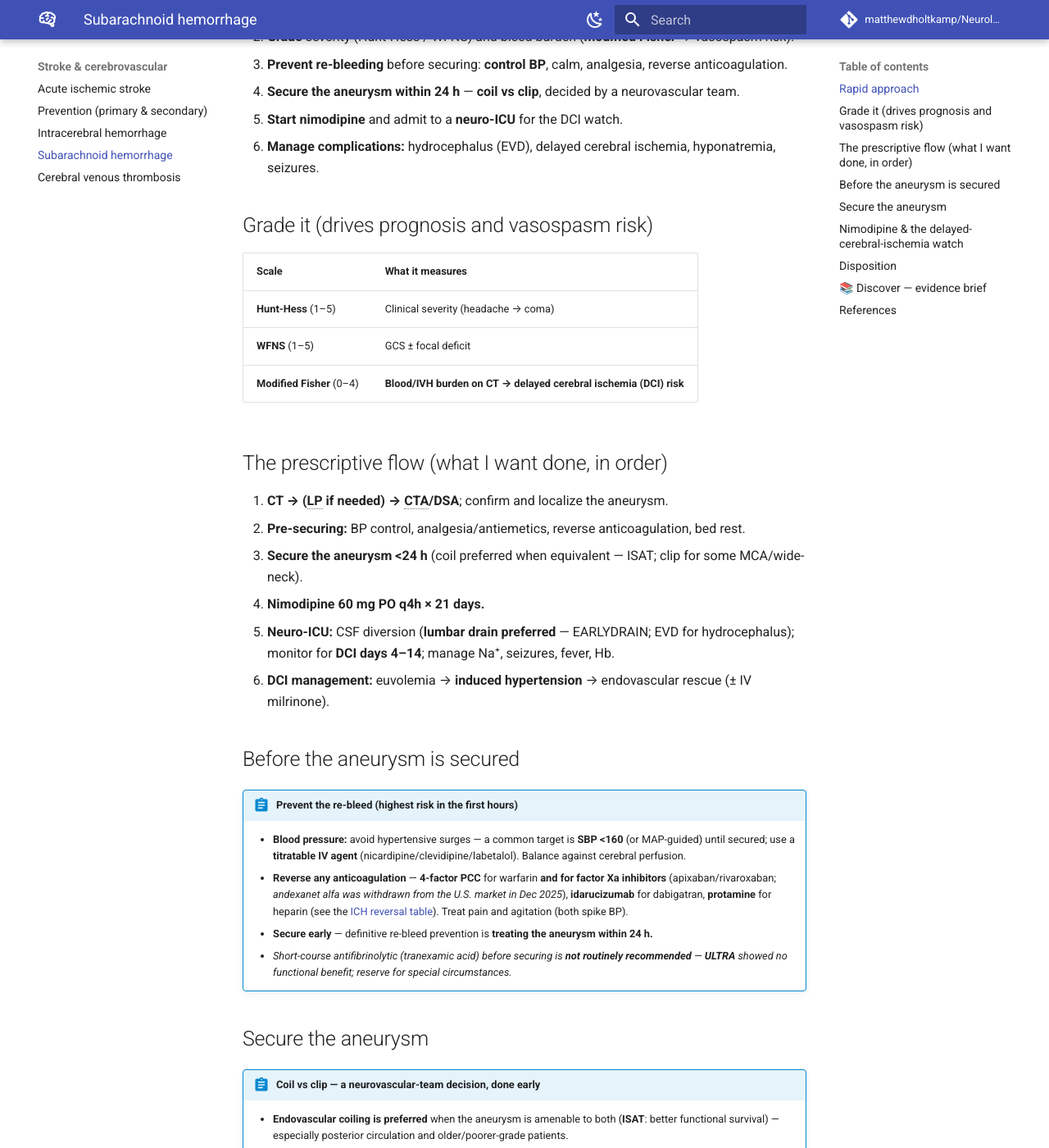
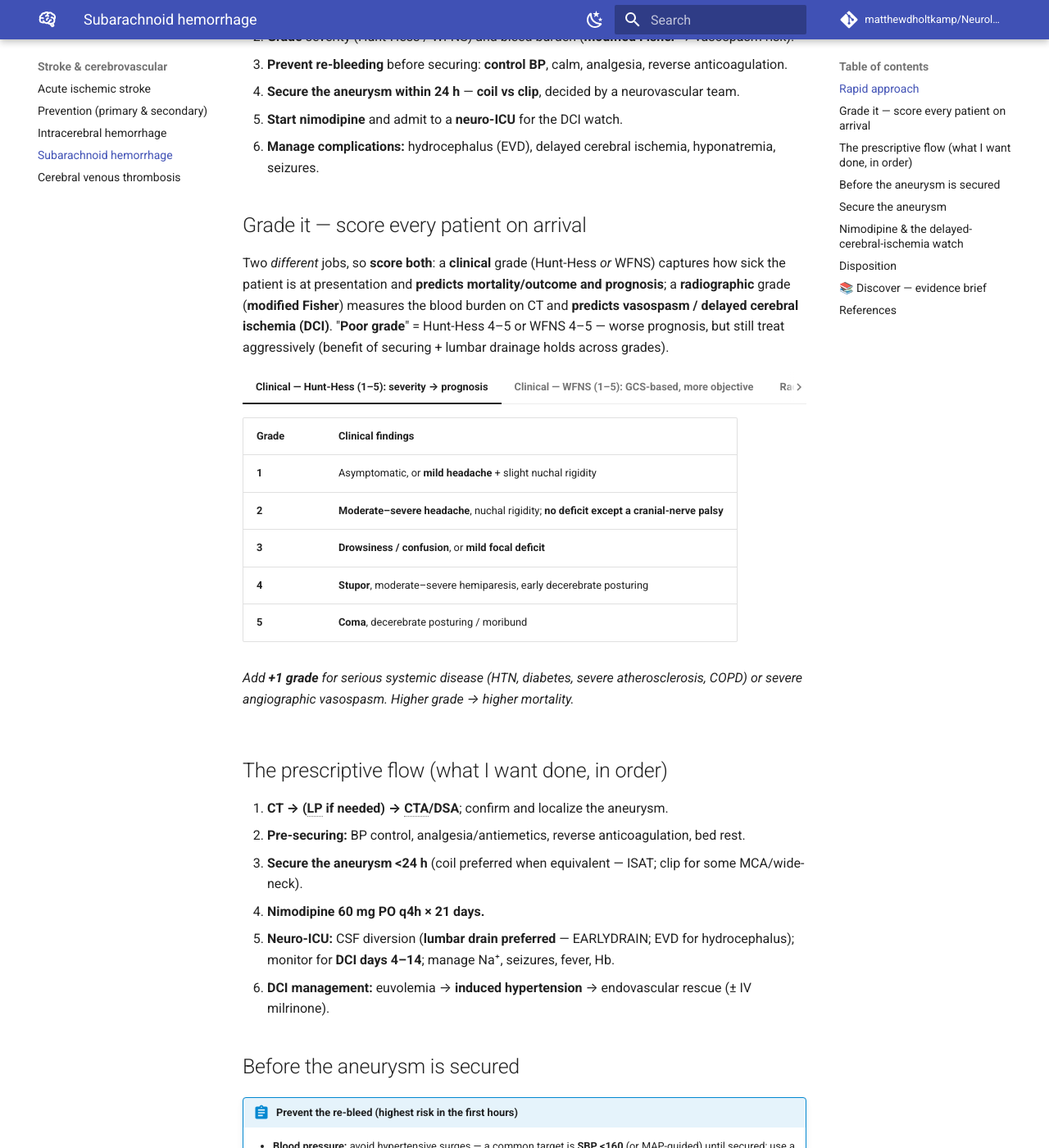
Before and after one commit to matthewdholtkamp/Neurology, an MkDocs documentation site: the page built from docs/stroke/subarachnoid-hemorrhage.md, in a window 1280 px wide and 1400 px high, scrolled down 741 px. Shown: the whole window at 82% size. Built offline with MkDocs 1.6.1 and Material for MkDocs 9.7.7, drawn with Linux system fonts in a browser that asks for light colours; comment, search, counter and statistics services are not loaded; some of the changed text lies outside the part shown.

Commit message:
SAH: make the grading scales fully scoreable from the page
Replace the brief 3-row grading table with tabbed, point-by-point scoring tables
so a provider can actually grade at the bedside, and explain what each is for:
- Hunt-Hess (1-5): clinical severity -> prognosis/mortality (+1 for systemic
  disease/vasospasm).
- WFNS (1-5): GCS + motor deficit; objective, guideline-favored; good vs poor grade.
- Modified Fisher (0-4): thin/thick SAH + IVH -> symptomatic-vasospasm/DCI risk
  gradient (~0% -> ~40%).
Add 'poor grade = HH/WFNS 4-5, still treat aggressively' framing and a grading-
scales reference. Verified definitions against standard sources.

Co-Authored-By: Claude Fable 5 <noreply@anthropic.com>

```diff
--- a/docs/stroke/subarachnoid-hemorrhage.md
+++ b/docs/stroke/subarachnoid-hemorrhage.md
@@ -25,13 +25,53 @@ ischemia, hydrocephalus, and hyponatremia in a neuro-ICU.
 5. **Start nimodipine** and admit to a **neuro-ICU** for the DCI watch.
 6. **Manage complications:** hydrocephalus (EVD), delayed cerebral ischemia, hyponatremia, seizures.
 
-## Grade it (drives prognosis and vasospasm risk)
+## Grade it — score every patient on arrival
 
-| Scale | What it measures |
-|---|---|
-| **Hunt-Hess** (1–5) | Clinical severity (headache → coma) |
-| **WFNS** (1–5) | GCS ± focal deficit |
-| **Modified Fisher** (0–4) | **Blood/IVH burden on CT → delayed cerebral ischemia (DCI) risk** |
+Two *different* jobs, so **score both**: a **clinical** grade (Hunt-Hess *or* WFNS) captures how sick
+the patient is at presentation and **predicts mortality/outcome and prognosis**; a **radiographic**
+grade (**modified Fisher**) measures the blood burden on CT and **predicts vasospasm / delayed
+cerebral ischemia (DCI)**. "**Poor grade**" = Hunt-Hess 4–5 or WFNS 4–5 — worse prognosis, but still
+treat aggressively (benefit of securing + lumbar drainage holds across grades).
+
+=== "Clinical — Hunt-Hess (1–5): severity → prognosis"
+
+    | Grade | Clinical findings |
+    |---|---|
+    | **1** | Asymptomatic, or **mild headache** + slight nuchal rigidity |
+    | **2** | **Moderate–severe headache**, nuchal rigidity; **no deficit except a cranial-nerve palsy** |
+    | **3** | **Drowsiness / confusion**, or **mild focal deficit** |
+    | **4** | **Stupor**, moderate–severe hemiparesis, early decerebrate posturing |
+    | **5** | **Coma**, decerebrate posturing / moribund |
+
+    *Add **+1 grade** for serious systemic disease (HTN, diabetes, severe atherosclerosis, COPD) or
+    severe angiographic vasospasm. Higher grade → higher mortality.*
+
+=== "Clinical — WFNS (1–5): GCS-based, more objective"
+
+    | Grade | GCS | Motor deficit |
+    |---|---|---|
+    | **1** | **15** | No |
+    | **2** | **13–14** | No |
+    | **3** | **13–14** | **Yes** |
+    | **4** | **7–12** | ± (either) |
+    | **5** | **3–6** | ± (either) |
+
+    *WFNS is reproducible (built on the GCS) and is the scale the 2023 guideline leans on. Grades 1–2
+    are "good grade," 4–5 "poor grade."*
+
+=== "Radiographic — modified Fisher (0–4): blood → vasospasm/DCI risk"
+
+    | Grade | CT appearance | Approx. symptomatic-vasospasm risk |
+    |---|---|---|
+    | **0** | No SAH and no IVH | ~0% |
+    | **1** | **Thin** SAH (<1 mm), **no** IVH | low (~6–24%) |
+    | **2** | **Thin** SAH **+ IVH** | intermediate |
+    | **3** | **Thick** SAH (≥1 mm), **no** IVH | high (~33%) |
+    | **4** | **Thick** SAH **+ IVH** | highest (~40%) |
+
+    *"Thick" = cisternal/fissural blood ≥1 mm (filling a cistern/fissure). The **modified** Fisher
+    improved on the original by counting **IVH** and by rising monotonically with risk — use it to
+    anticipate the DCI watch, not to decide whether to secure the aneurysm.*
 
 ## The prescriptive flow (what I want done, in order)
 
@@ -168,13 +208,16 @@ milrinone and cilostazol series; modified Fisher / Hunt-Hess grading.
 2. Molyneux A, et al. *International Subarachnoid Aneurysm Trial (ISAT)* — coiling vs clipping.
 3. Post R, et al. *Ultra-early tranexamic acid in aSAH (ULTRA)* — no functional benefit.
 4. Pickard JD, et al. *Nimodipine in SAH* — improved outcome (basis for the 21-day course).
-5. Wolf S, et al. [*Lumbar CSF drainage in aSAH (EARLYDRAIN).* JAMA Neurol. 2023](https://jamanetwork.com/journals/jamaneurology/fullarticle/2807367)
+5. **Grading scales:** Hunt WE, Hess RM (1968, clinical grade); Teasdale GM, et al. *WFNS scale*
+   (GCS-based); Frontera JA, et al. *Modified Fisher scale* — cisternal blood/IVH → symptomatic
+   vasospasm risk.
+6. Wolf S, et al. [*Lumbar CSF drainage in aSAH (EARLYDRAIN).* JAMA Neurol. 2023](https://jamanetwork.com/journals/jamaneurology/fullarticle/2807367)
    — prophylactic lumbar drainage improved 6-month outcome.
-6. English SW, et al. *Transfusion thresholds in aSAH (SAHARA).* NEJM. 2025 — liberal vs restrictive,
+7. English SW, et al. *Transfusion thresholds in aSAH (SAHARA).* NEJM. 2025 — liberal vs restrictive,
    no significant difference; pooled neuro-ICU data (TRAIN/HEMOTION) trend liberal.
-7. *REACT* (clazosentan, negative internationally; approved Japan only); milrinone retrospective
+8. *REACT* (clazosentan, negative internationally; approved Japan only); milrinone retrospective
    cohorts; cilostazol meta-analyses (small, predominantly Asian).
-8. **TRICARE / DoD:** nimodipine generic-formulary; acute BP/reversal agents inpatient-stocked.
+9. **TRICARE / DoD:** nimodipine generic-formulary; acute BP/reversal agents inpatient-stocked.
    *Verify at the TRICARE Formulary Search.*
 
 *Verified July 2026: diagnostic pathway (non-contrast CT <6 h → LP/CTA), early aneurysm securing with
```
